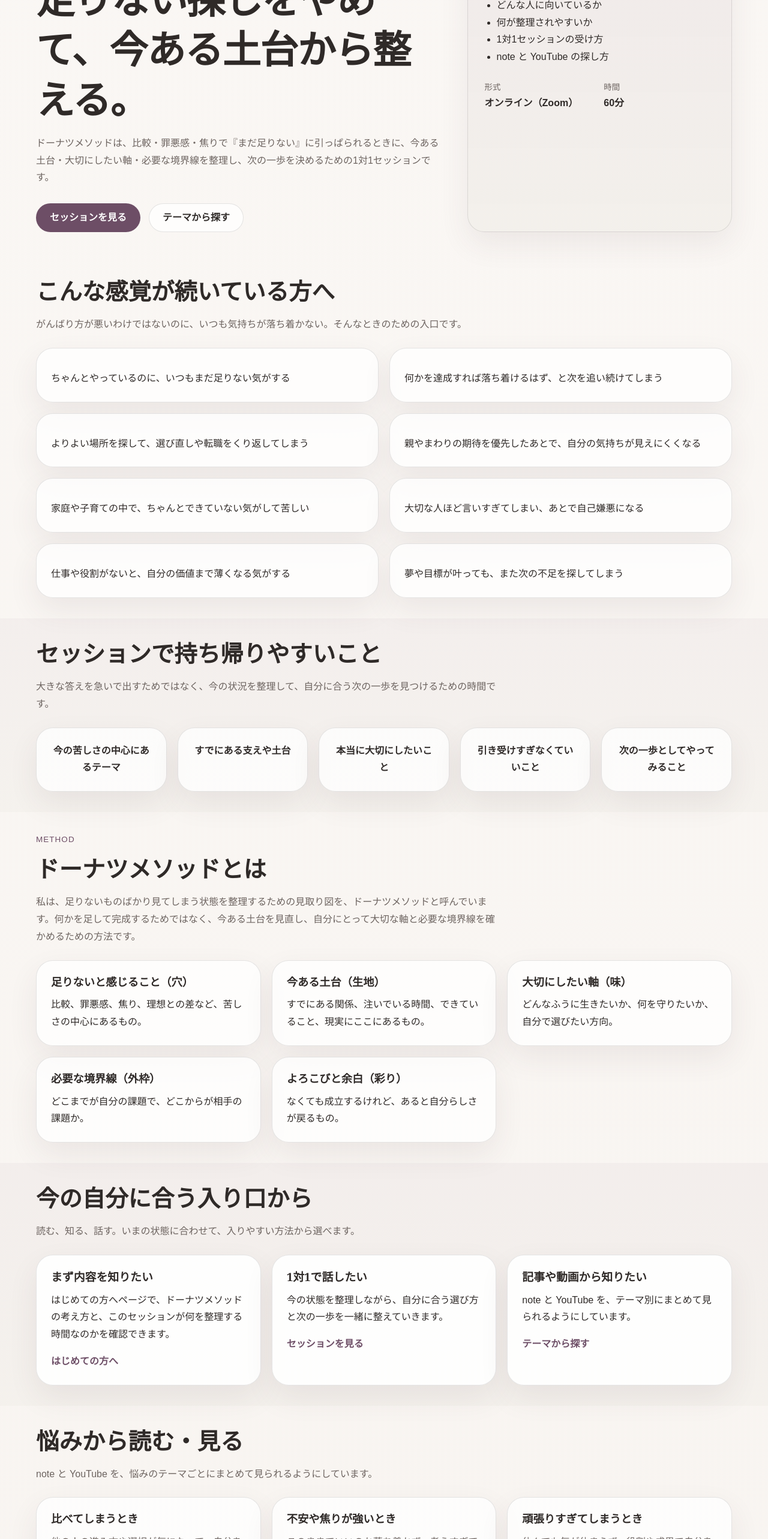
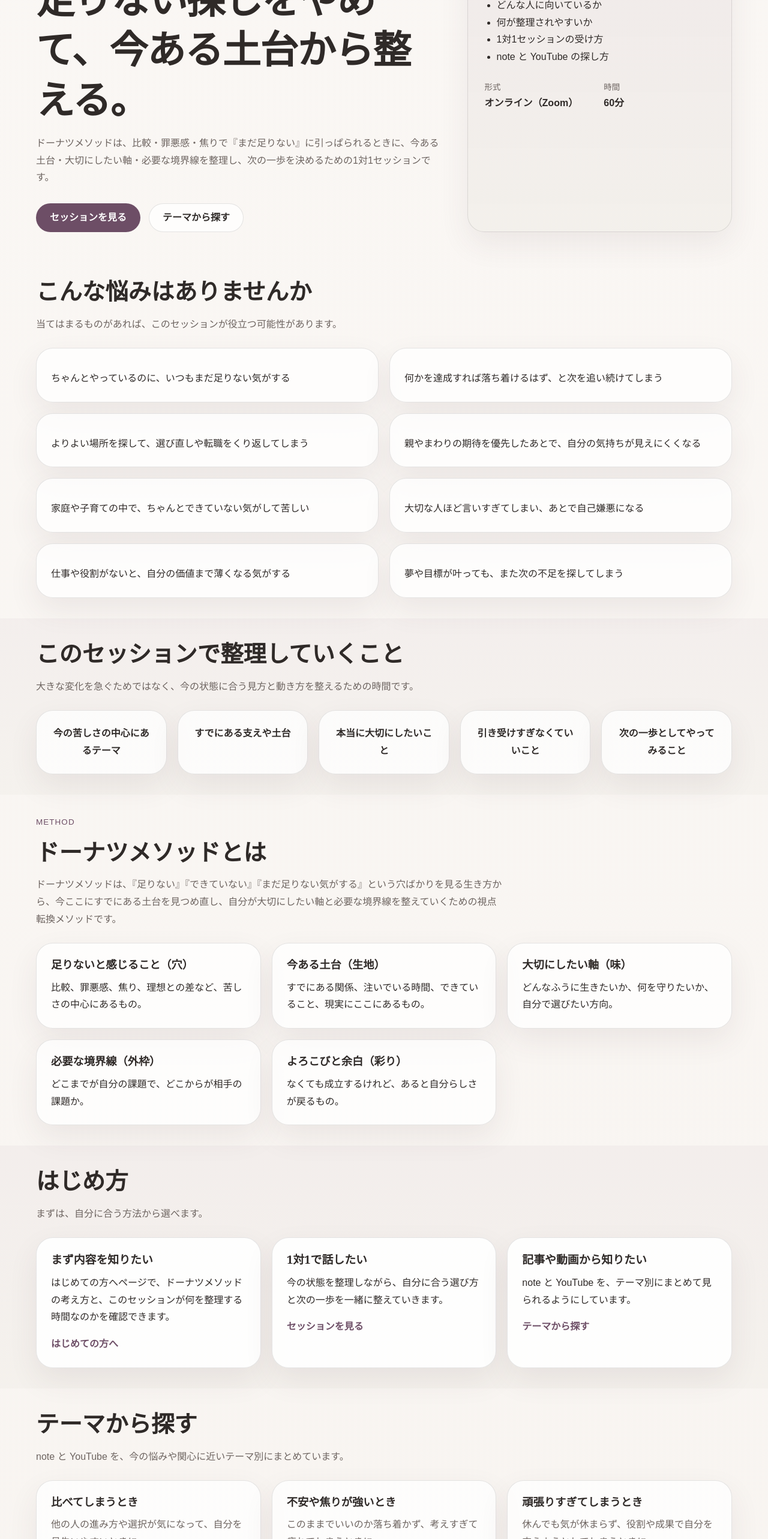
Before and after one commit to mumupong/donut-method-brand-site, a Next.js app: page / in a window 1280 px wide. Shown: the part 234-2800 px from the top of the page at 60% size. Built offline with nearby package versions, Linux system fonts and the light colour scheme.

Commit message:
Update page.tsx

```diff
--- a/app/page.tsx
+++ b/app/page.tsx
@@ -8,6 +8,7 @@ import {
   faqs,
   hero,
   methodCards,
+  methodOverview,
   painPoints,
   profileSummary,
   resourceCategories,
@@ -60,8 +61,8 @@ export default function HomePage() {
       <section className="section-block">
         <div className="container">
           <SectionIntro
-            title="こんな感覚が続いている方へ"
-            description="がんばり方が悪いわけではないのに、いつも気持ちが落ち着かない。そんなときのための入口です。"
+            title="こんな悩みはありませんか"
+            description="当てはまるものがあれば、このセッションが役立つ可能性があります。"
           />
           <div className="grid-cards grid-2">
             {painPoints.map((item) => (
@@ -76,8 +77,8 @@ export default function HomePage() {
       <section className="section-block section-tinted">
         <div className="container">
           <SectionIntro
-            title="セッションで持ち帰りやすいこと"
-            description="大きな答えを急いで出すためではなく、今の状況を整理して、自分に合う次の一歩を見つけるための時間です。"
+            title="このセッションで整理していくこと"
+            description="大きな変化を急ぐためではなく、今の状態に合う見方と動き方を整えるための時間です。"
           />
           <div className="grid-cards grid-5">
             {takeaways.map((item) => (
@@ -92,10 +93,10 @@ export default function HomePage() {
       <section className="section-block">
         <div className="container">
           <SectionIntro
-            eyebrow="Method"
-            title="ドーナツメソッドとは"
-            description="私は、足りないものばかり見てしまう状態を整理するための見取り図を、ドーナツメソッドと呼んでいます。何かを足して完成するためではなく、今ある土台を見直し、自分にとって大切な軸と必要な境界線を確かめるための方法です。"
-          />
+  eyebrow="Method"
+  title="ドーナツメソッドとは"
+  description={methodOverview.short}
+/>
           <div className="grid-cards grid-3">
             {methodCards.map((item) => (
               <article key={item.title} className="method-card">
@@ -110,9 +111,9 @@ export default function HomePage() {
       <section className="section-block section-tinted">
         <div className="container">
           <SectionIntro
-            title="今の自分に合う入り口から"
-            description="読む、知る、話す。いまの状態に合わせて、入りやすい方法から選べます。"
-          />
+  title="はじめ方"
+  description="まずは、自分に合う方法から選べます。"
+/>
           <div className="grid-cards grid-3">
             {startOptions.map((item) => (
               <article key={item.title} className="soft-card soft-card-strong">
@@ -130,9 +131,9 @@ export default function HomePage() {
       <section className="section-block">
         <div className="container">
           <SectionIntro
-            title="悩みから読む・見る"
-            description="note と YouTube を、悩みのテーマごとにまとめて見られるようにしています。"
-          />
+  title="テーマから探す"
+  description="note と YouTube を、今の悩みや関心に近いテーマ別にまとめています。"
+/>
           <div className="grid-cards grid-3">
             {resourceCategories.map((item) => (
               <Link key={item.slug} href={`/library/${item.slug}`} className="category-card">
```
